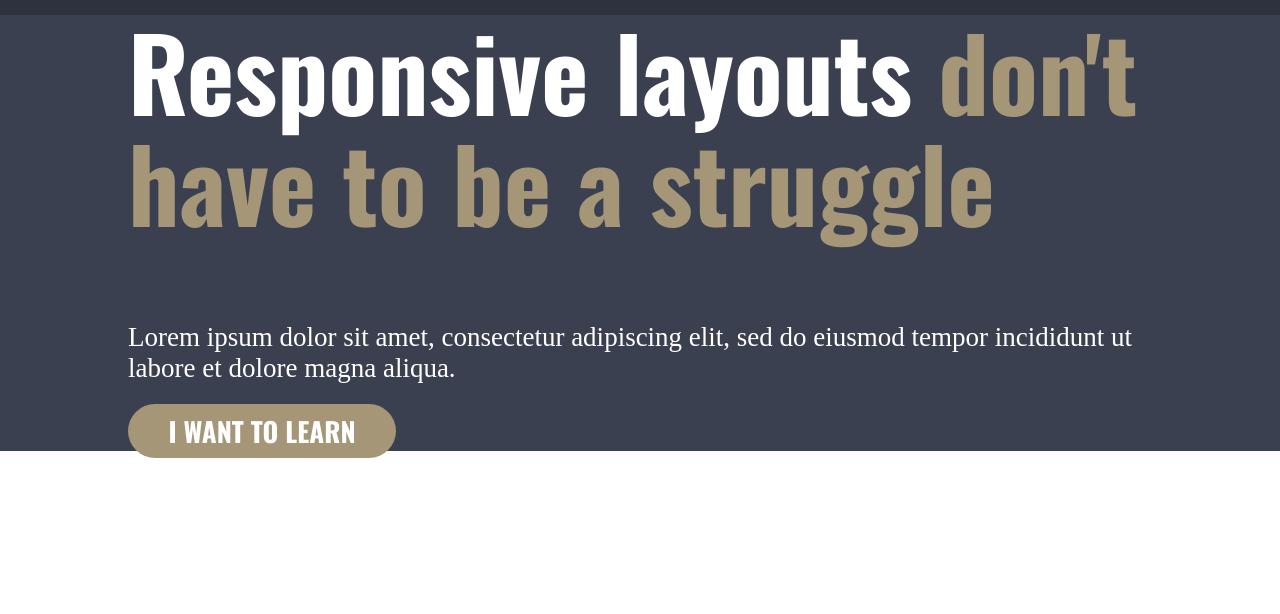
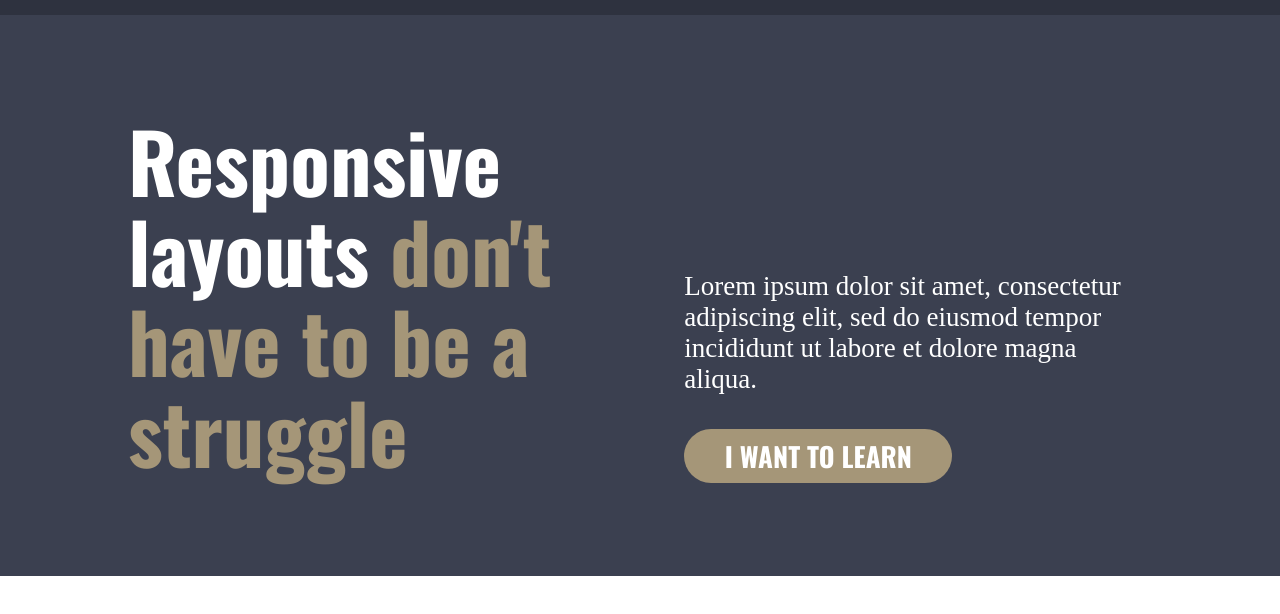
Before and after one commit to rstainsby/Responsive-Web-Design---Final-Challenge, a plain HTML site: page index.html in a window 1280 px wide. Shown: the part 56-670 px from the top of the page. Drawn offline with nearby package versions, Linux system fonts and the light colour scheme.

Commit message:
add layout structure to hero section

```diff
--- a/index.html
+++ b/index.html
@@ -43,8 +43,9 @@
             </div>
         </header>
         <section class="hero">
-            <div class="container">
+            <div class="container flex">
                 <h1 class="hero__title">Responsive layouts <span class="hero__title--highlighted">don't have to be a struggle</span></h1>
+                <div class="hero__column hero__column--right">
                     <p class="hero__subtitle">
                         Lorem ipsum dolor sit amet, consectetur
                         adipiscing elit, sed do eiusmod tempor
@@ -52,6 +53,7 @@
                     </p>
                     <a class="hero__cta">I want to learn</a>
                 </div>
+            </div>
         </section>
         <script src="./main.js"></script>
     </body>
--- a/styles.css
+++ b/styles.css
@@ -4,7 +4,7 @@
     --fs-600: 1.5rem;
     --fs-700: 1.875rem;
     --fs-900: 2.25rem;
-    --fs-xl: 5.625rem;
+    --fs-xl: clamp(2.25rem, 5vw + 1rem, 5.625rem);
 
     --cl-dark-blue: #2E323F;
     --cl-medium-blue: #3B4050;
@@ -37,7 +37,7 @@ header {
 h1,
 h2,
 p {
-    margin-top: 0;
+    margin: 0;
 }
 
 .container {
@@ -158,11 +158,13 @@ p {
 
 /* hero section */
 .hero {
+    padding: 100px 0;
     color: var(--cl-white);
     background-color: var(--cl-medium-blue);
 }
 
 .hero__title {
+    margin-bottom: 1.2em;
     font-family: 'Oswald', serif;
     font-weight: 700;
     font-size: var(--fs-xl);
@@ -174,6 +176,7 @@ p {
 }
 
 .hero__subtitle {
+    margin-bottom: 1.5em;
     font-size: var(--fs-600);
 }
 
@@ -195,6 +198,9 @@ p {
     opacity: 0.9;
 }
 
+.hero__column--right {
+    align-self: flex-end;
+}
 
 @media only screen and (min-width: 600px) {
     .flex {
@@ -221,4 +227,12 @@ p {
         flex-direction: row;
         align-items: center;
     }
+
+    .hero > .flex {
+        gap: 1em;
+    }
+
+    .hero__title {
+        margin-bottom: 0;
+    }
 }
```
Lines whose indentation alone changed are shown as unchanged.
